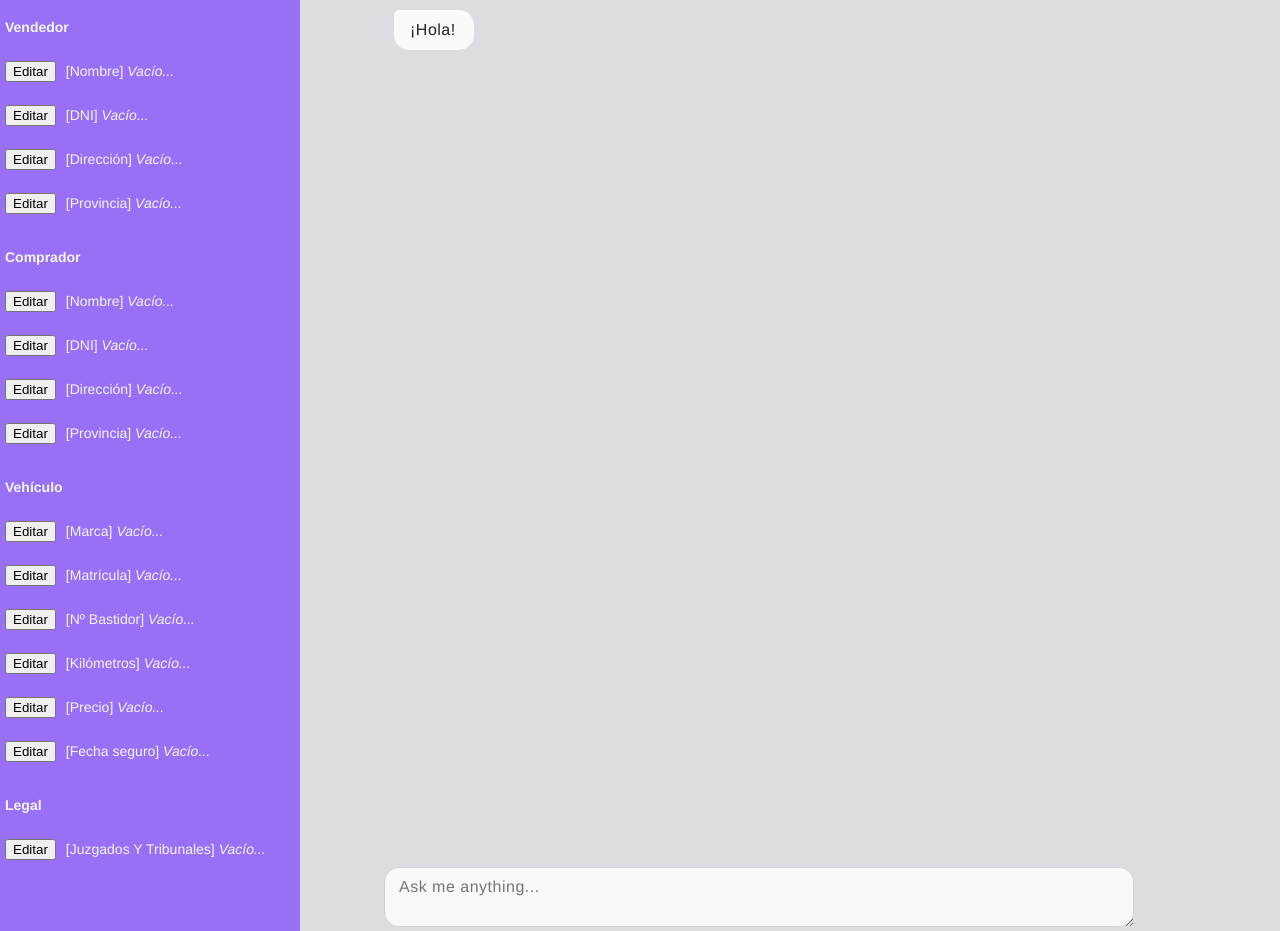
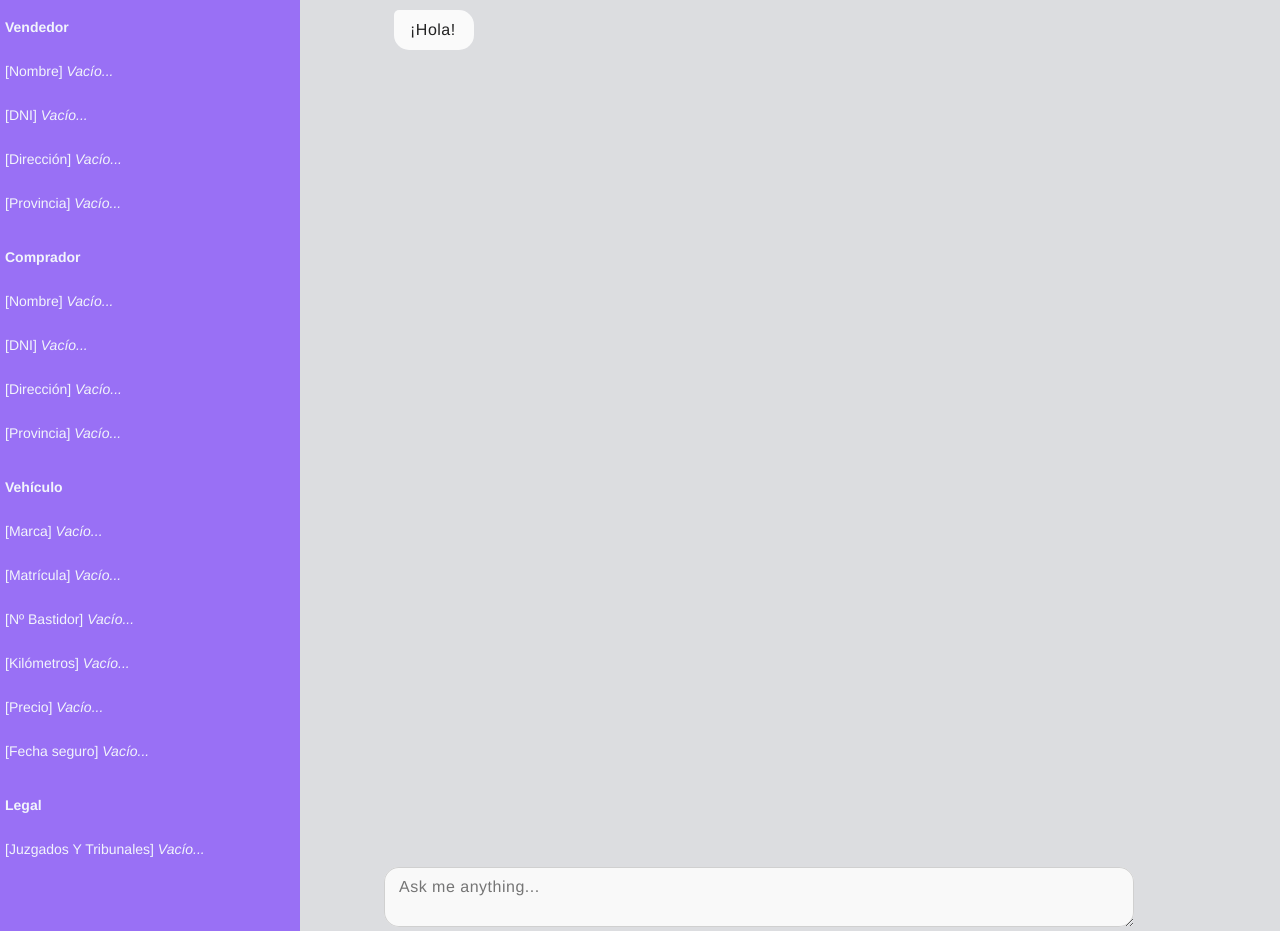
Before and after one commit to joshuasv/juri-chatbot, a Django app: page / in a window 1280 px wide. Run offline with Django 3.2, Linux system fonts and the light colour scheme.

Commit message:
Modifies edit button appearance

```diff
--- a/api/templates/contrato/index.html
+++ b/api/templates/contrato/index.html
@@ -94,73 +94,58 @@
     <div class="sidenav">
       <div class="child">
         <p><b>Vendedor</b></p>
-        <div class="slot">
-          <div><button id="editBtn" class="editBtn" onClick="edit('vendor_name')">Editar</button></div>
+        <div class="slot" id="slot_vendor_name">
           <div><p id="vendor_name">[Nombre] <i>Vacío...</i></p></div>
         </div>
-        <div class="slot">
-          <div><button id="editBtn" class="editBtn" onClick="edit('vendor_dni')">Editar</button></div>
+        <div class="slot" id="slot_vendor_dni">
           <p id="vendor_dni">[DNI] <i>Vacío...</i></p>
         </div>
-        <div class="slot">
-          <div><button id="editBtn" class="editBtn" onClick="edit('vendor_address')">Editar</button></div>
+        <div class="slot" id="slot_vendor_address">
         <p id="vendor_address">[Dirección] <i>Vacío...</i></p>
         </div>
-        <div class="slot">
-          <div><button id="editBtn" class="editBtn" onClick="edit('vendor_province')">Editar</button></div>
+        <div class="slot" id="slot_vendor_province">
         <p id="vendor_province">[Provincia] <i>Vacío...</i></p>
         </div>
       </div>
       <div class="child">
         <p><b>Comprador</b></p>
-        <div class="slot">
-          <div><button id="editBtn" class="editBtn" onClick="edit('buyer_name')">Editar</button></div>
+        <div class="slot" id="slot_buyer_name">
           <div><p id="buyer_name">[Nombre] <i>Vacío...</i></p></div>
         </div>
-        <div class="slot">
-          <div><button id="editBtn" class="editBtn" onClick="edit('buyer_dni')">Editar</button></div>
+        <div class="slot" id="slot_buyer_dni">
         <p id="buyer_dni">[DNI] <i>Vacío...</i></p>
         </div>
-        <div class="slot">
-          <div><button id="editBtn" class="editBtn" onClick="edit('buyer_address')">Editar</button></div>
+        <div class="slot" id="slot_buyer_address">
         <p id="buyer_address">[Dirección] <i>Vacío...</i></p>
         </div>
-        <div class="slot">
-          <div><button id="editBtn" class="editBtn" onClick="edit('buyer_province')">Editar</button></div>
+        <div class="slot" id="slot_buyer_province">
         <p id="buyer_province">[Provincia] <i>Vacío...</i></p>
         </div>
       </div>
       <div class="child">
         <p><b>Vehículo</b></p>
-        <div class="slot">
-          <div><button id="editBtn" class="editBtn" onClick="edit('vehicle_brand')">Editar</button></div>
+        <div class="slot" id="slot_vehicle_brand">
         <p id="vehicle_brand">[Marca] <i>Vacío...</i></p>
         </div>
-        <div class="slot">
-          <div><button id="editBtn" class="editBtn" onClick="edit('vehicle_plate')">Editar</button></div>
+        <div class="slot" id="slot_vehicle_plate">
         <p id="vehicle_plate">[Matrícula] <i>Vacío...</i></p>
         </div>
-        <div class="slot">
-          <div><button id="editBtn" class="editBtn" onClick="edit('vehicle_chassis_nb')">Editar</button></div>
+        <div class="slot" id="slot_vehicle_chassis_nb">
         <p id="vehicle_chassis_nb">[Nº Bastidor] <i>Vacío...</i></p>
         </div>
-        <div class="slot">
-          <div><button id="editBtn" class="editBtn" onClick="edit('vehicle_kms')">Editar</button></div>
+        <div class="slot" id="slot_vehicle_kms">
         <p id="vehicle_kms">[Kilómetros] <i>Vacío...</i></p>
         </div>
-        <div class="slot">
-          <div><button id="editBtn" class="editBtn" onClick="edit('vehicle_value')">Editar</button></div>
+        <div class="slot" id="slot_vehicle_value">
         <p id="vehicle_value">[Precio] <i>Vacío...</i></p>
         </div>
-        <div class="slot">
-          <div><button id="editBtn" class="editBtn" onClick="edit('insurance_date')">Editar</button></div>
+        <div class="slot" id="slot_insurance_date">
         <p id="insurance_date">[Fecha seguro] <i>Vacío...</i></p>
         </div>
       </div>
       <div class="child">
         <p><b>Legal</b></p>
-        <div class="slot">
-          <div><button id="editBtn" class="editBtn" onClick="edit('court')">Editar</button></div>
+        <div class="slot" id="slot_court">
         <p id="court">[Juzgados Y Tribunales] <i>Vacío...</i></p>
         </div>
       </div>
@@ -269,68 +254,170 @@
         }
       }
       function updateSlotsInfo(slots) {
-        // Set the values
         if (slots.vendor_name !== null) {
           var text = document.getElementById("vendor_name");
           text.innerHTML = "[Nombre] " + slots.vendor_name;
+          var slot = document.getElementById("slot_vendor_name");
+          var editBtn = slot.querySelector(".editBtn");
+          if (editBtn === null) {
+            editBtn = document.createElement("editBtn");
+            editBtn.innerHTML = "<div><button id=\"editBtn\" class=\"editBtn\" onClick=\"edit(\'vendor_name\')\">Editar</button></div>";
+            slot.insertBefore(editBtn, slot.childNodes[0]);
+          }
         }
         if (slots.vendor_dni !== null) {
           var text = document.getElementById("vendor_dni");
           text.innerHTML = "[DNI] " + slots.vendor_dni;
+          var slot = document.getElementById("slot_vendor_dni");
+          var editBtn = slot.querySelector(".editBtn");
+          if (editBtn === null) {
+            editBtn = document.createElement("editBtn");
+            editBtn.innerHTML = "<div><button id=\"editBtn\" class=\"editBtn\" onClick=\"edit(\'vendor_dni\')\">Editar</button></div>";
+            slot.insertBefore(editBtn, slot.childNodes[0]);
+          }
         }
         if (slots.vendor_address !== null) {
           var text = document.getElementById("vendor_address");
           text.innerHTML = "[Dirección] " + slots.vendor_address;
+          var slot = document.getElementById("slot_vendor_address");
+          var editBtn = slot.querySelector(".editBtn");
+          if (editBtn === null) {
+            editBtn = document.createElement("editBtn");
+            editBtn.innerHTML = "<div><button id=\"editBtn\" class=\"editBtn\" onClick=\"edit(\'vendor_address\')\">Editar</button></div>";
+            slot.insertBefore(editBtn, slot.childNodes[0]);
+          }
         }
         if (slots.vendor_province !== null) {
           var text = document.getElementById("vendor_province");
           text.innerHTML = "[Provincia] " + slots.vendor_province;
+          var slot = document.getElementById("slot_vendor_province");
+          var editBtn = slot.querySelector(".editBtn");
+          if (editBtn === null) {
+            editBtn = document.createElement("editBtn");
+            editBtn.innerHTML = "<div><button id=\"editBtn\" class=\"editBtn\" onClick=\"edit(\'vendor_province\')\">Editar</button></div>";
+            slot.insertBefore(editBtn, slot.childNodes[0]);
+          }
         }
         if (slots.buyer_name !== null) {
           var text = document.getElementById("buyer_name");
           text.innerHTML = "[Nombre] " + slots.buyer_name;
+          var slot = document.getElementById("slot_buyer_name");
+          var editBtn = slot.querySelector(".editBtn");
+          if (editBtn === null) {
+            editBtn = document.createElement("editBtn");
+            editBtn.innerHTML = "<div><button id=\"editBtn\" class=\"editBtn\" onClick=\"edit(\'buyer_name\')\">Editar</button></div>";
+            slot.insertBefore(editBtn, slot.childNodes[0]);
+          }
         }
         if (slots.buyer_dni !== null) {
           var text = document.getElementById("buyer_dni");
           text.innerHTML = "[DNI] " + slots.buyer_dni;
+          var slot = document.getElementById("slot_buyer_dni");
+          var editBtn = slot.querySelector(".editBtn");
+          if (editBtn === null) {
+            editBtn = document.createElement("editBtn");
+            editBtn.innerHTML = "<div><button id=\"editBtn\" class=\"editBtn\" onClick=\"edit(\'buyer_dni\')\">Editar</button></div>";
+            slot.insertBefore(editBtn, slot.childNodes[0]);
+          }
         }
         if (slots.buyer_address !== null) {
           var text = document.getElementById("buyer_address");
           text.innerHTML = "[Dirección] " + slots.buyer_address;
+          var slot = document.getElementById("slot_buyer_address");
+          var editBtn = slot.querySelector(".editBtn");
+          if (editBtn === null) {
+            editBtn = document.createElement("editBtn");
+            editBtn.innerHTML = "<div><button id=\"editBtn\" class=\"editBtn\" onClick=\"edit(\'buyer_address\')\">Editar</button></div>";
+            slot.insertBefore(editBtn, slot.childNodes[0]);
+          }
         }
         if (slots.buyer_province !== null) {
           var text = document.getElementById("buyer_province");
           text.innerHTML = "[Provincia] " + slots.buyer_province;
+          var slot = document.getElementById("slot_buyer_province");
+          var editBtn = slot.querySelector(".editBtn");
+          if (editBtn === null) {
+            editBtn = document.createElement("editBtn");
+            editBtn.innerHTML = "<div><button id=\"editBtn\" class=\"editBtn\" onClick=\"edit(\'buyer_province\')\">Editar</button></div>";
+            slot.insertBefore(editBtn, slot.childNodes[0]);
+          }
         }
         if (slots.vehicle_brand !== null) {
           var text = document.getElementById("vehicle_brand");
           text.innerHTML = "[Marca] " + slots.vehicle_brand;
+          var slot = document.getElementById("slot_vehicle_brand");
+          var editBtn = slot.querySelector(".editBtn");
+          if (editBtn === null) {
+            editBtn = document.createElement("editBtn");
+            editBtn.innerHTML = "<div><button id=\"editBtn\" class=\"editBtn\" onClick=\"edit(\'vehicle_brand\')\">Editar</button></div>";
+            slot.insertBefore(editBtn, slot.childNodes[0]);
+          }
         }
         if (slots.vehicle_plate !== null) {
           var text = document.getElementById("vehicle_plate");
           text.innerHTML = "[Matrícula] " + slots.vehicle_plate;
+          var slot = document.getElementById("slot_vehicle_plate");
+          var editBtn = slot.querySelector(".editBtn");
+          if (editBtn === null) {
+            editBtn = document.createElement("editBtn");
+            editBtn.innerHTML = "<div><button id=\"editBtn\" class=\"editBtn\" onClick=\"edit(\'vehicle_plate\')\">Editar</button></div>";
+            slot.insertBefore(editBtn, slot.childNodes[0]);
+          }
         }
         if (slots.vehicle_chassis_nb !== null) {
           var text = document.getElementById("vehicle_chassis_nb");
           text.innerHTML = "[Nº Bastidor] " + slots.vehicle_chassis_nb;
+          var slot = document.getElementById("slot_vehicle_chassis_nb");
+          var editBtn = slot.querySelector(".editBtn");
+          if (editBtn === null) {
+            editBtn = document.createElement("editBtn");
+            editBtn.innerHTML = "<div><button id=\"editBtn\" class=\"editBtn\" onClick=\"edit(\'vehicle_chassis_nb\')\">Editar</button></div>";
+            slot.insertBefore(editBtn, slot.childNodes[0]);
+          }
         }
         if (slots.vehicle_kms !== null) {
           var text = document.getElementById("vehicle_kms");
           text.innerHTML = "[Kilómetros] " + slots.vehicle_kms;
+          var slot = document.getElementById("slot_vehicle_kms");
+          var editBtn = slot.querySelector(".editBtn");
+          if (editBtn === null) {
+            editBtn = document.createElement("editBtn");
+            editBtn.innerHTML = "<div><button id=\"editBtn\" class=\"editBtn\" onClick=\"edit(\'vehicle_kms\')\">Editar</button></div>";
+            slot.insertBefore(editBtn, slot.childNodes[0]);
+          }
         }
         if (slots.vehicle_value !== null) {
           var text = document.getElementById("vehicle_value");
           text.innerHTML = "[Precio venta] " + slots.vehicle_value;
+          var slot = document.getElementById("slot_vehicle_value");
+          var editBtn = slot.querySelector(".editBtn");
+          if (editBtn === null) {
+            editBtn = document.createElement("editBtn");
+            editBtn.innerHTML = "<div><button id=\"editBtn\" class=\"editBtn\" onClick=\"edit(\'vehicle_value\')\">Editar</button></div>";
+            slot.insertBefore(editBtn, slot.childNodes[0]);
+          }
         }
         if (slots.insurance_date !== null) {
           var text = document.getElementById("insurance_date");
-
           text.innerHTML = "[Fecha seguro] " + slots.insurance_date;
+          var slot = document.getElementById("slot_insurance_date");
+          var editBtn = slot.querySelector(".editBtn");
+          if (editBtn === null) {
+            editBtn = document.createElement("editBtn");
+            editBtn.innerHTML = "<div><button id=\"editBtn\" class=\"editBtn\" onClick=\"edit(\'insurance_date\')\">Editar</button></div>";
+            slot.insertBefore(editBtn, slot.childNodes[0]);
+          }
         }
         if (slots.court !== null) {
           var text = document.getElementById("court");
-
           text.innerHTML = "[Juzgados Y Tribunales] " + slots.court;
+          var slot = document.getElementById("slot_court");
+          var editBtn = slot.querySelector(".editBtn");
+          if (editBtn === null) {
+            editBtn = document.createElement("editBtn");
+            editBtn.innerHTML = "<div><button id=\"editBtn\" class=\"editBtn\" onClick=\"edit(\'court\')\">Editar</button></div>";
+            slot.insertBefore(editBtn, slot.childNodes[0]);
+          }
         }
       }
 
```
